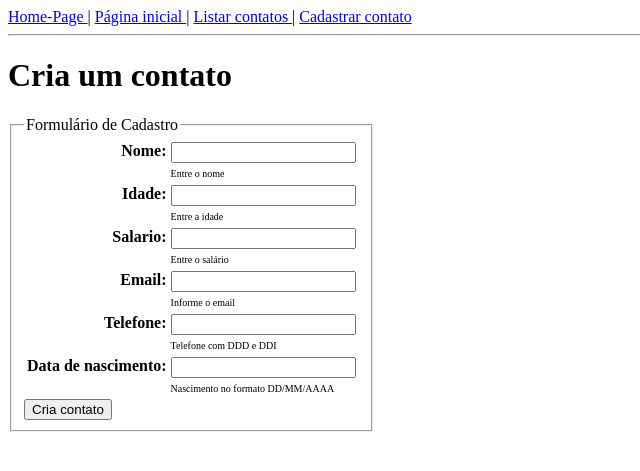
After one commit to LuisaSilveira/INF1407-Programacao-para-WEB, a Django app: page /contatos/cria/ in a window 1280 px wide. The commit adds this page. Shown: the top 471 px of the page, without its empty margins (0-640 px from the left). Run offline with Django 5.2, Linux system fonts and the light colour scheme.

Commit message:
aula 8 feita - falta exercicios

```diff
--- /dev/null
+++ b/meuProjeto/MeuSite/contatos/forms.py
@@ -0,0 +1,16 @@
+from django import forms
+from contatos.models import Pessoa
+
+class ContatoModel2Form(forms.ModelForm):
+    class Meta:
+        model = Pessoa
+        fields = ['nome', 'sobrenome', 'email', 'telefone']
+        fields = '__all__'
+        dtNasc = forms.DateField(
+        input_formats=['%d/%m/%Y'],
+        label='Data de Nascimento',
+        help_text='Formato: DD/MM/AAAA',
+        widget=forms.DateInput(attrs={
+            'placeholder': 'DD/MM/AAAA'
+            })
+ )
--- a/meuProjeto/MeuSite/contatos/static/contatos/css/estilo.css
+++ b/meuProjeto/MeuSite/contatos/static/contatos/css/estilo.css
@@ -0,0 +1,21 @@
+@charset "UTF-8";
+/*
+Para incluir essa folha de estilo, utilize:
+<link rel="stylesheet"
+href="{% static 'contatos/css/estilo.css' %}">
+Não se esqueça de incluir a tag {% load static %}
+*/
+/* Ajuda de formulário */
+.helptext {
+ font-size: 10px;
+}
+/* Lista de erros no formulário */
+.errorlist {
+ color: #FF0000;
+ list-style-type: none;
+}
+/* somente th dentro de uma tag da classe formulário */
+.formulario th {
+ text-align: right;
+ vertical-align: text-top;
+}
--- /dev/null
+++ b/meuProjeto/MeuSite/contatos/templates/contatos/criaContatos.html
@@ -0,0 +1,22 @@
+{% load static %}
+<!DOCTYPE html>
+<html>
+<head>
+    <title>Cria Contato</title>
+    <link rel="stylesheet"
+    href="{% static 'contatos/css/estilo.css' %}">
+</head>
+<body>
+    {% include 'contatos/links.html' %}
+    <h1>Cria um contato</h1>
+    <form action="" method="POST">
+        <fieldset style="width: max-content;">
+            <legend>Formulário de Cadastro</legend>
+            {% csrf_token %}
+            <table class='formulario'>
+                {{ formulario.as_table }}
+            </table>
+            <button type="submit">Cria contato</button>
+        </fieldset>
+    </form>
+</body>
--- a/meuProjeto/MeuSite/contatos/templates/contatos/links.html
+++ b/meuProjeto/MeuSite/contatos/templates/contatos/links.html
@@ -12,4 +12,7 @@ Página inicial
 <a href="{% url 'contatos:lista-contatos' %}">
 Listar contatos
 </a> |
+<a href="{% url 'contatos:cria-contato' %}">
+Cadastrar contato
+</a>
 <hr>
--- a/meuProjeto/MeuSite/contatos/urls.py
+++ b/meuProjeto/MeuSite/contatos/urls.py
@@ -4,6 +4,7 @@ from contatos import views
 app_name = "contatos"
 
 urlpatterns = [
+ path('cria/', views.ContatoCreateView.as_view(), name='cria-contato'),
  path('lista/', views.ContatoListView.as_view(),
  name='lista-contatos'),
  path('', views.ContatoListView.as_view(),
--- a/meuProjeto/MeuSite/contatos/views.py
+++ b/meuProjeto/MeuSite/contatos/views.py
@@ -1,6 +1,13 @@
 from django.shortcuts import render
 from contatos.models import Pessoa
 from django.views.generic.base import View
+from django.shortcuts import render
+from contatos.models import Pessoa
+from django.views.generic.base import View
+from contatos.forms import ContatoModel2Form
+from django.http.response import HttpResponseRedirect
+from django.urls.base import reverse_lazy
+
 # Create your views here.
 
 class ContatoListView(View):
@@ -11,3 +18,17 @@ class ContatoListView(View):
             request,
             'contatos/listaContatos.html',
             contexto)
+
+class ContatoCreateView(View):
+    def get(self, request):
+        contexto = {'formulario': ContatoModel2Form()}
+        return render(request, 'contatos/criaContatos.html', contexto)
+
+    def post(self, request):
+        formulario = ContatoModel2Form(request.POST)
+        if formulario.is_valid():
+            formulario.save()
+            return HttpResponseRedirect(reverse_lazy('contatos:lista-contatos'))
+        else:
+            contexto = {'formulario': formulario}
+            return render(request, 'contatos/criaContatos.html', contexto)
```
Also changed, not shown: meuProjeto/MeuSite/db.sqlite3.
